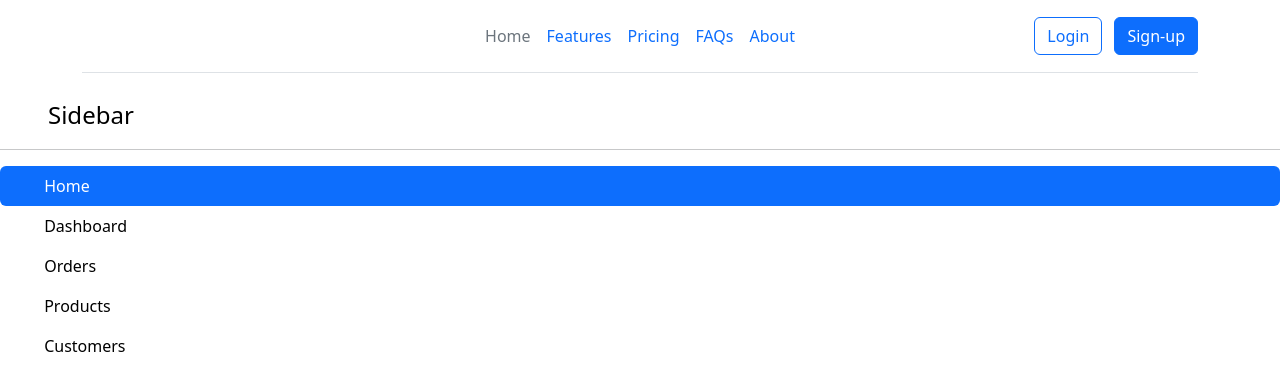
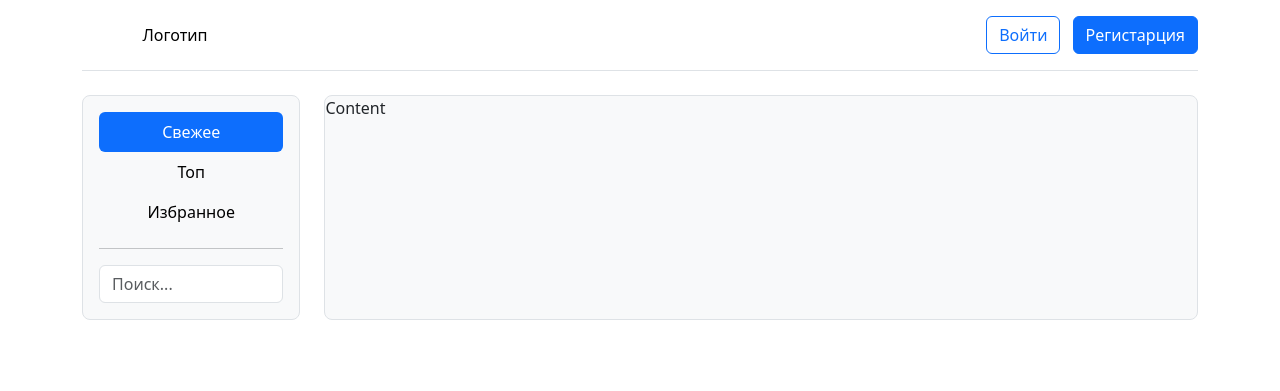
Before and after one commit to MagasN/web_project_cooking, a Python web app: template templates/index.html in a window 1280 px wide. Shown: the top 391 px of the page. Run offline with Jinja, Linux system fonts and the light colour scheme; the template is opened without the code that fills it, so the values that code supplies are empty.

Commit message:
Подбираю стили для шаблона

```diff
--- a/templates/index.html
+++ b/templates/index.html
@@ -9,64 +9,40 @@
 <body>
   <div class="container">
     <header class="d-flex flex-wrap align-items-center justify-content-center justify-content-md-between py-3 mb-4 border-bottom">
-          <div class="col-md-3 mb-2 mb-md-0">
-            <a href="/" class="d-inline-flex link-body-emphasis text-decoration-none">
-              <svg class="bi" width="40" height="32" role="img" aria-label="Bootstrap"><use xlink:href="#bootstrap"></use></svg>
-            </a>
+      <div class="col-md-2 mb-2 mb-md-0 text-center">
+        <a href="/" class="d-inline-flex link-body-emphasis text-decoration-none">Логотип</a>
       </div>
 
-          <ul class="nav col-12 col-md-auto mb-2 justify-content-center mb-md-0">
-            <li><a href="#" class="nav-link px-2 link-secondary">Home</a></li>
-            <li><a href="#" class="nav-link px-2">Features</a></li>
-            <li><a href="#" class="nav-link px-2">Pricing</a></li>
-            <li><a href="#" class="nav-link px-2">FAQs</a></li>
-            <li><a href="#" class="nav-link px-2">About</a></li>
-          </ul>
-
       <div class="col-md-3 text-end">
-            <button type="button" class="btn btn-outline-primary me-2">Login</button>
-            <button type="button" class="btn btn-primary">Sign-up</button>
+        <button type="button" class="btn btn-outline-primary me-2">Войти</button>
+        <button type="button" class="btn btn-primary">Регистарция</button>
       </div>
     </header>
+
+    <div class="d-grid gap-4" style="grid-template-columns: 0.5fr 2fr;">
+      <div class="bg-body-tertiary border rounded-3 p-3">
+        <ul class="nav nav-pills flex-column mb-auto text-center">
+          <li class="nav-item">
+            <a href="#" class="nav-link active" aria-current="page">Свежее</a>
+          </li>
+          <li>
+            <a href="#" class="nav-link link-body-emphasis">Топ</a>
+          </li>
+          <li>
+            <a href="#" class="nav-link link-body-emphasis">Избранное</a>
+          </li>
+        </ul>
+        <hr>
+        <form role="search">
+          <input type="search" class="form-control" placeholder="Поиск..." aria-label="Search">
+        </form>
       </div>
 
-    <a href="/" class="d-flex align-items-center mb-3 mb-md-0 me-md-auto link-body-emphasis text-decoration-none">
-      <svg class="bi pe-none me-2" width="40" height="32"><use xlink:href="#bootstrap"></use></svg>
-      <span class="fs-4">Sidebar</span>
-    </a>
-    <hr>
-    <ul class="nav nav-pills flex-column mb-auto">
-      <li class="nav-item">
-        <a href="#" class="nav-link active" aria-current="page">
-          <svg class="bi pe-none me-2" width="16" height="16"><use xlink:href="#home"></use></svg>
-          Home
-        </a>
-      </li>
-      <li>
-        <a href="#" class="nav-link link-body-emphasis">
-          <svg class="bi pe-none me-2" width="16" height="16"><use xlink:href="#speedometer2"></use></svg>
-          Dashboard
-        </a>
-      </li>
-      <li>
-        <a href="#" class="nav-link link-body-emphasis">
-          <svg class="bi pe-none me-2" width="16" height="16"><use xlink:href="#table"></use></svg>
-          Orders
-        </a>
-      </li>
-      <li>
-        <a href="#" class="nav-link link-body-emphasis">
-          <svg class="bi pe-none me-2" width="16" height="16"><use xlink:href="#grid"></use></svg>
-          Products
-        </a>
-      </li>
-      <li>
-        <a href="#" class="nav-link link-body-emphasis">
-          <svg class="bi pe-none me-2" width="16" height="16"><use xlink:href="#people-circle"></use></svg>
-          Customers
-        </a>
-      </li>
-    </ul>
+      <div class="bg-body-tertiary border rounded-3">
+        Content
+      </div>
+    </div>
+  </div>
 <script src="https://cdn.jsdelivr.net/npm/bootstrap@5.3.0/dist/js/bootstrap.bundle.min.js" integrity="sha384-geWF76RCwLtnZ8qwWowPQNguL3RmwHVBC9FhGdlKrxdiJJigb/j/68SIy3Te4Bkz" crossorigin="anonymous"></script>
 </body>
 </html>
```
Lines whose indentation alone changed are shown as unchanged.
